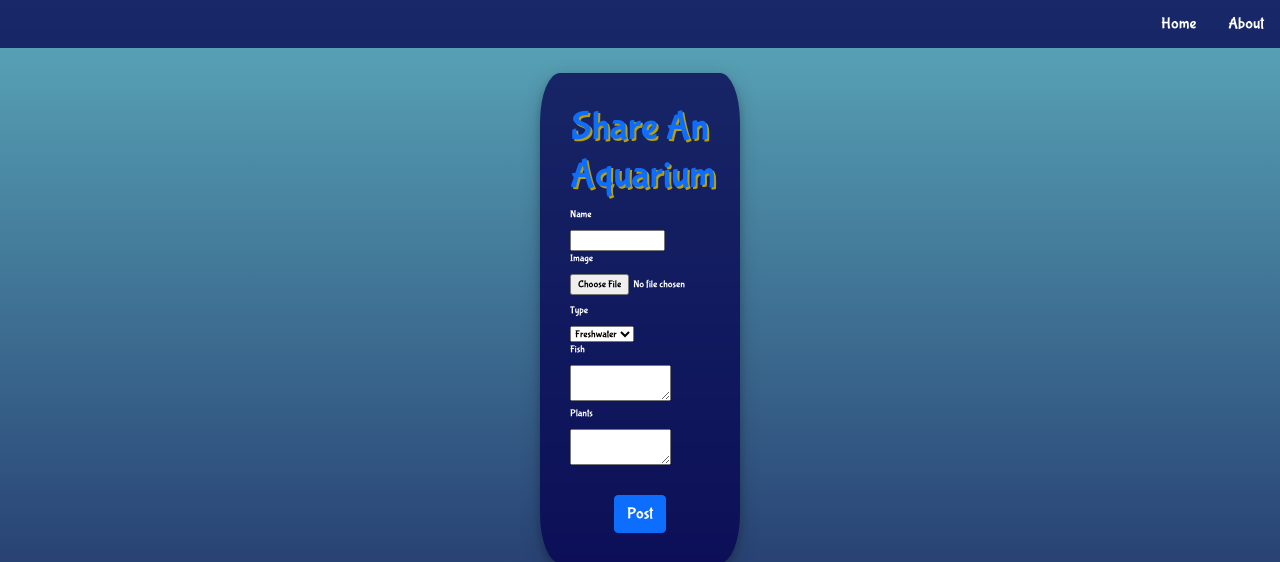
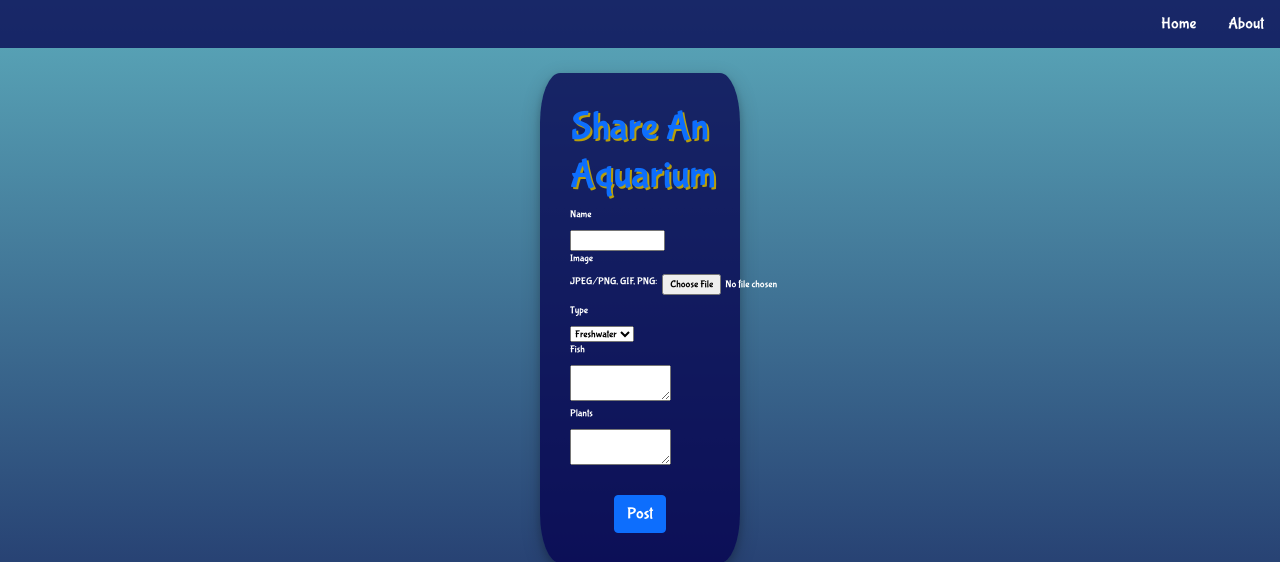
Before and after one commit to zackbeckwith/FINatics, a Flask app: template myapp/templates/create_aquarium.html in a window 1280 px wide. Shown: the top 562 px of the page. Run offline with Flask 2, Linux system fonts and the light colour scheme; the template is opened without the code that fills it: values that come from a table or form of the project are taken from there, others are empty; parts of the project's set-up code (start-up, migrations or seed data) failed here and were passed over; some libraries are stand-ins or nearby versions.

Commit message:
clarify filetype

```diff
--- a/myapp/templates/create_aquarium.html
+++ b/myapp/templates/create_aquarium.html
@@ -14,7 +14,7 @@
         {{form.image.label}}
     </div>
     <div class="form-label">
-      <input type="file" name="image">
+      JPEG/PNG, GIF, PNG: <input type="file" name="image">
     </div>
     <div class="form-label">
       {{form.type.label}}
```
